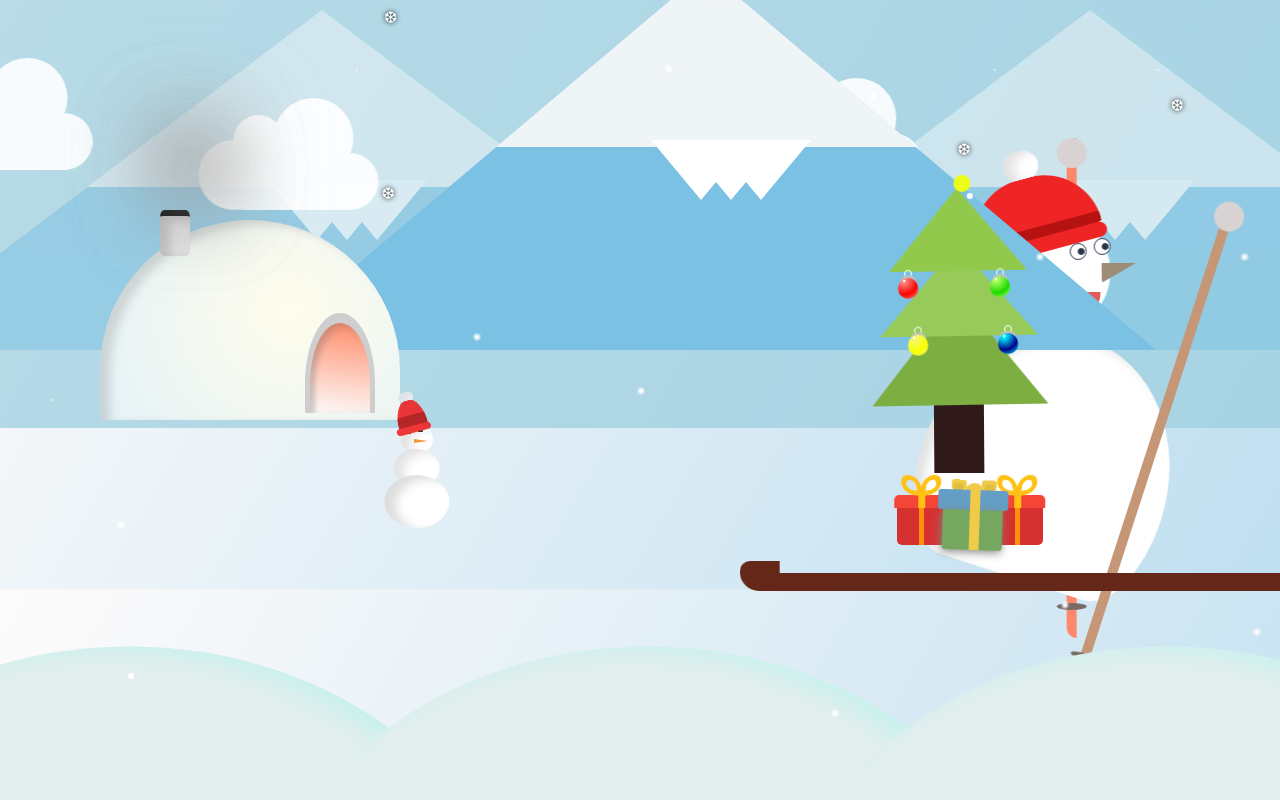
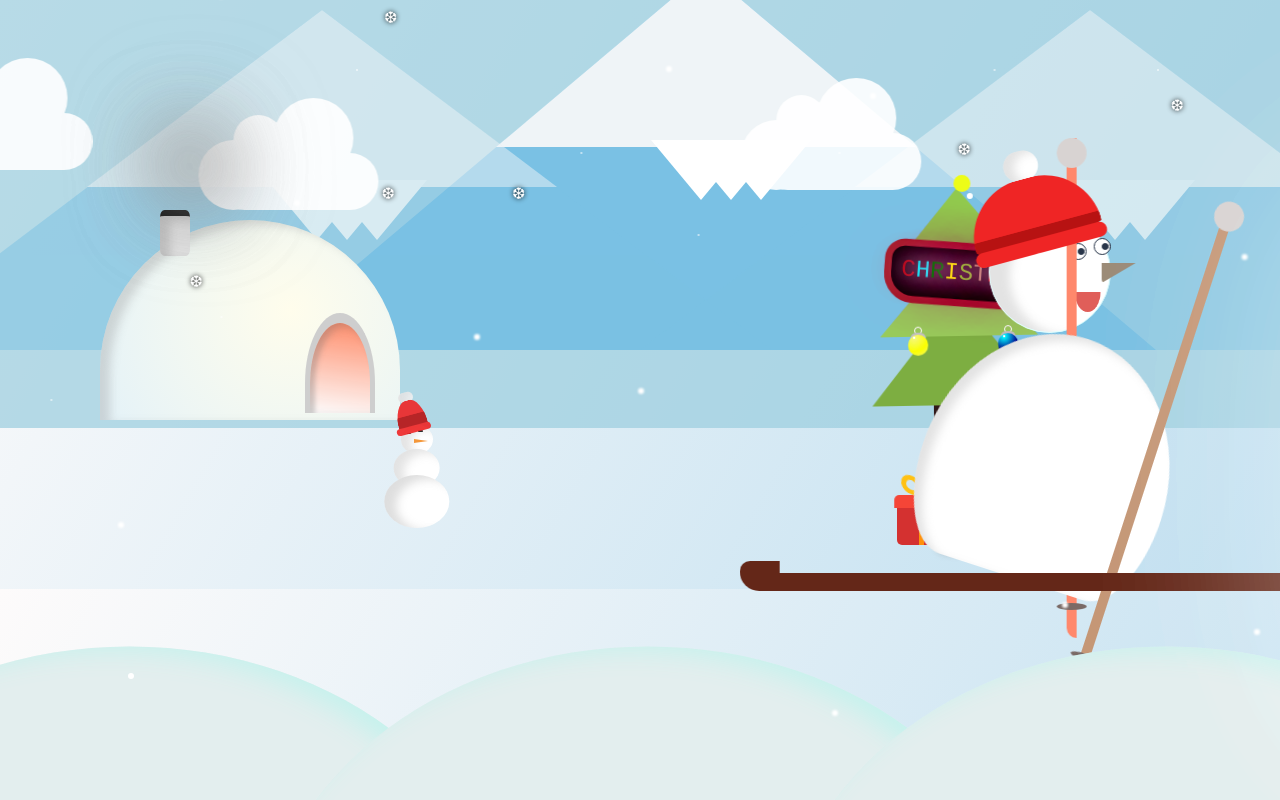
Before and after one commit to namankhare/html-css-winter-scene, a plain HTML site: page index.html in a window 1280 px wide. Shown: the top 800 px of the page. Drawn offline with Linux system fonts and the light colour scheme.

Commit message:
fixed Z-index overlap

```diff
--- a/index.html
+++ b/index.html
@@ -76,7 +76,7 @@
       <div class="star"></div>
    <div class="top"></div>
    <!-- christmas board --start -->
-<!-- <div class="board">
+<div class="board">
       <div class="christmastxt">
          <div class="c">C</div>
          <div class="h">H</div>
@@ -88,7 +88,7 @@
          <div class="a">A</div>
          <div class="s">S</div>
       </div>
-      </div> -->
+      </div>
       <!-- christmas board -- end -->
    <div class="middle"></div>
    <div class="ornament o1">
--- a/style.css
+++ b/style.css
@@ -4,7 +4,7 @@ body{
     overflow: hidden;
 }
 /* fog */
-/* .fog {
+.fog {
   position: absolute;
   width: 30%;
   height: 80vh;
@@ -37,7 +37,7 @@ body{
     transform: translatex(0);
   }
 }
- */
+
 
 
 /* sky */
@@ -58,7 +58,7 @@ body{
   border-left: 450px solid transparent;
   border-right: 450px solid transparent;
   border-bottom: 380px solid #7ac1e4;
-  z-index: 2;
+  z-index: -1;
 }
 .mountain{
   left: 20%;
@@ -600,7 +600,7 @@ body{
     flex: 0 1 100%;
     transform: rotate(-15deg);
     margin:0 40px -43px 0;
-    z-index: 10000;
+    z-index: 1000;
 }
 .hat .pony {
     width: 35px;
@@ -652,17 +652,21 @@ body{
     animation-timing-function: ease;
     animation-duration:13s;
     animation-iteration-count: infinite;
-    z-index: 1000;
-  }
+    /* z-index: 2 !important; */
+
+  }
+
+
 
   .head {
+    /* position: relative; */
     align-self: center;
     width: 120px;
     height: 120px;
     border: 1px solid #DDFFFF;
     border-radius: 50%;
     background: white;
-    z-index: 1000;
+
     box-shadow: inset 20px 4px 10px rgba(163, 163, 163, 0.3);
   }
 
@@ -921,7 +925,7 @@ body{
   border-top-left-radius: 220px;
   border-top-right-radius: 220px;
   border-bottom: 0;
-  z-index: 100;
+  z-index: 0;
   box-shadow: inset 10px 4px 10px rgba(139, 139, 139, 0.3);
 }
 
@@ -1061,7 +1065,7 @@ animation: smoke 3s 2.5s infinite;
   height: 100%;
   width: 10%;
   display: block;
-  z-index: 2;
+  z-index: 0;
   left: 70%;
   top: 20%;
   animation: trunk 3s  infinite;
@@ -1176,7 +1180,7 @@ border-color: transparent transparent rgb(152, 202, 90) transparent;
   height: 100%;
   width: 10%;
   display: block;
-  z-index: 3;
+  z-index: 0;
   left: 70%;
   top: 60%;
   transform: skew(-2deg, 02deg);
@@ -1278,7 +1282,7 @@ border-color: transparent transparent rgb(152, 202, 90) transparent;
 
 .smallGift {
   position: absolute;
-  z-index: 2;
+  z-index: 0;
   left: 72%;
   top: 65%;
   position: absolute;
@@ -1326,7 +1330,7 @@ border-color: transparent transparent rgb(152, 202, 90) transparent;
       /* Gift 3 small */
       .smallGift1 {
         position: absolute;
-        z-index: 2;
+        z-index: 0;
         left: 79.5%;
         top: 65%;
         position: absolute;
@@ -1458,7 +1462,7 @@ border-color: transparent transparent rgb(152, 202, 90) transparent;
   position: absolute;
   left: 30%;
   top: 50%;
-  z-index: 100;
+  z-index: 0;
   /* transform: rotateZ(-10deg); */
 }
 
```
